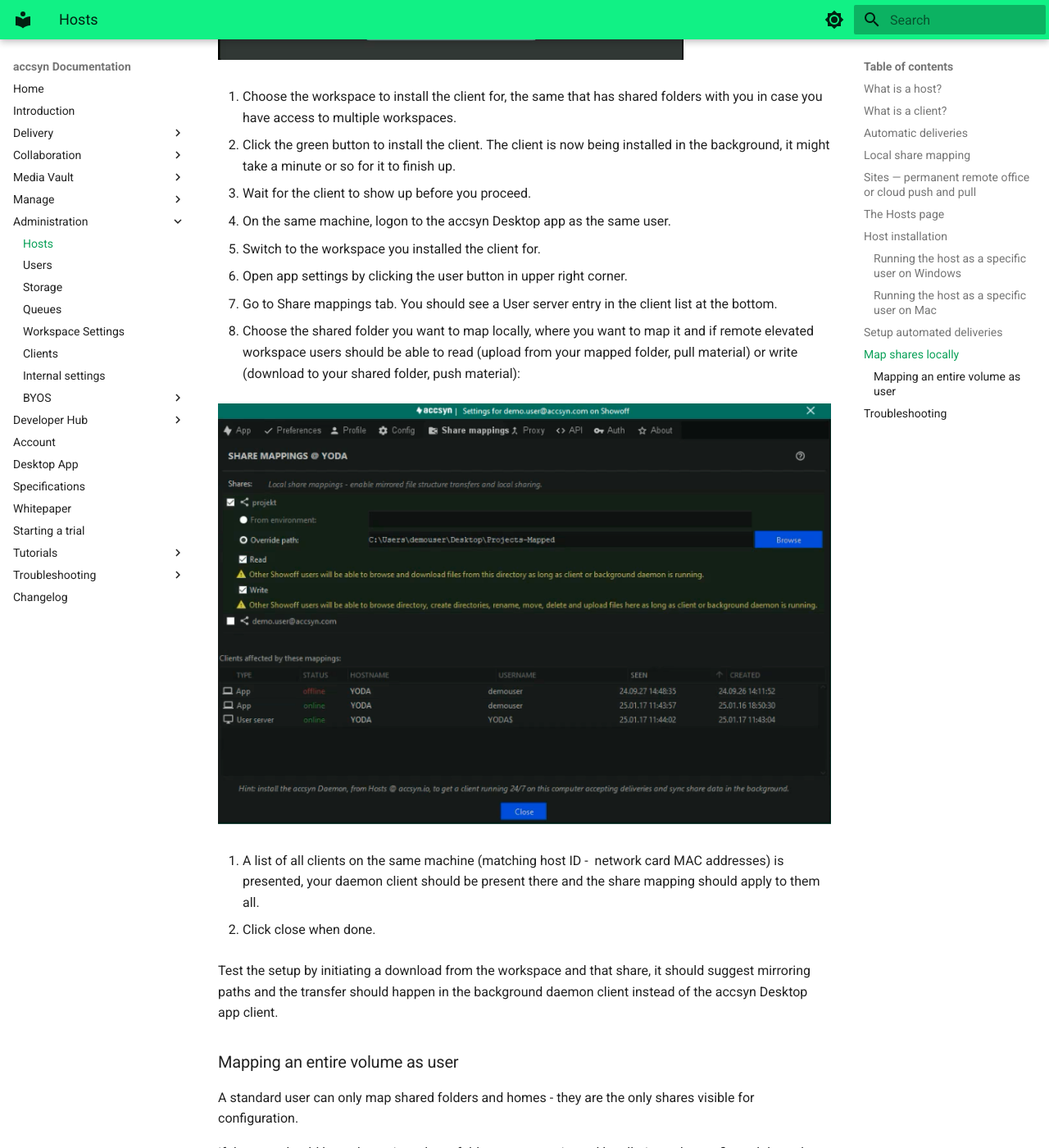
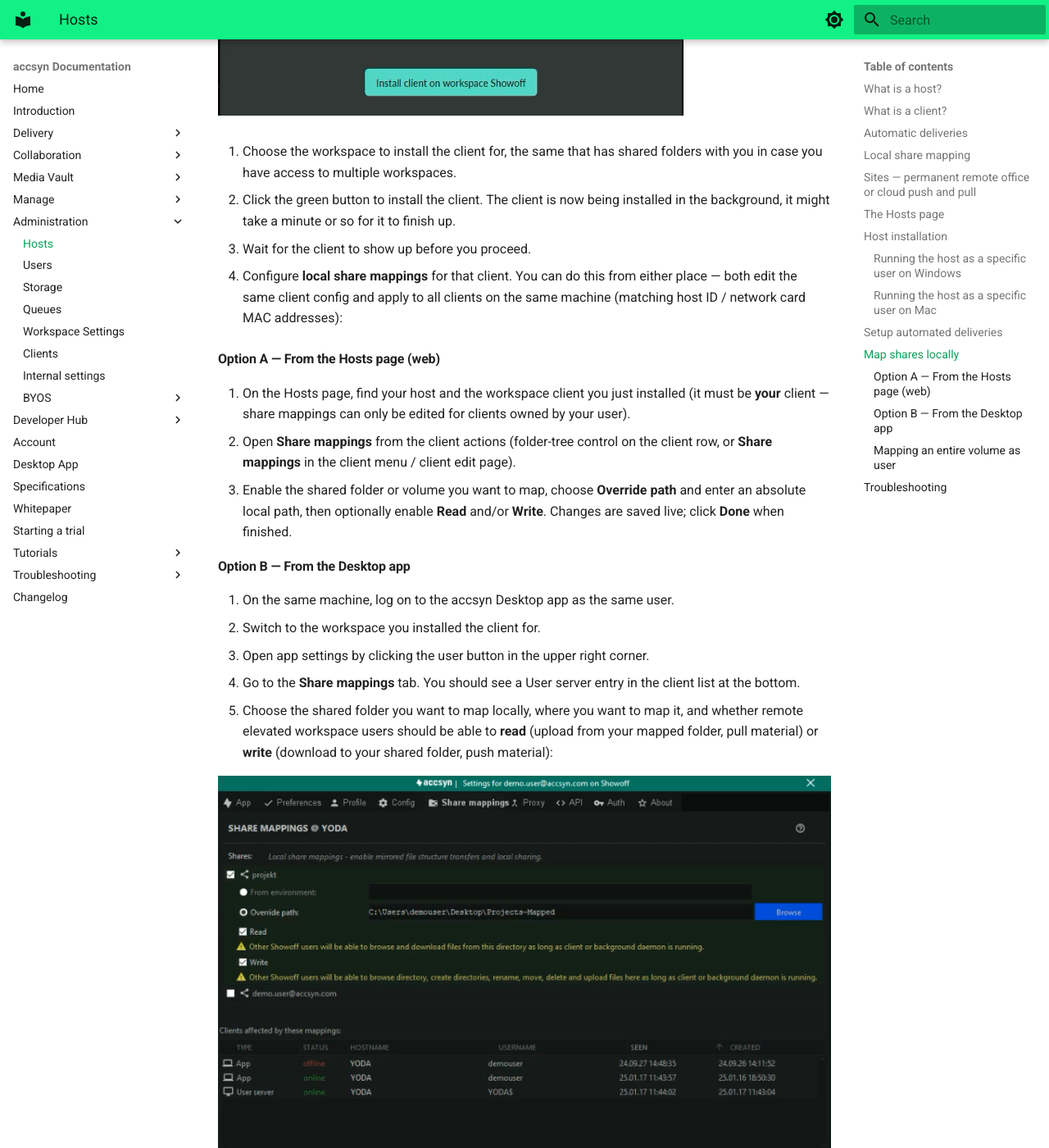
Before and after one commit to accsyn/doc, an MkDocs documentation site: the page built from docs/admin/hosts.md, in a window 1280 px wide and 1400 px high, scrolled down 7633 px. Shown: the whole window at 82% size. Built offline with MkDocs 1.6.1 and Material for MkDocs 9.7.7, drawn with Linux system fonts in a browser that asks for light colours; some of the changed text lies outside the part shown.

Commit message:
Improved introduction; Web config of local share mappings;

```diff
--- a/docs/admin/hosts.md
+++ b/docs/admin/hosts.md
@@ -38,6 +38,8 @@
 By mapping shared folders locally, and exposing them as readable and writeable, elevated workspace users can get access to your local storage for both downloading material to you and uploading from your computer. This is useful in a working from home scenario or for vendors that need to provide a local work area for storing file assets, with the same folder structure as on your cloud or on-prem accsyn storage.
 
 With **read** access, operators can **pull** (upload from your mapped folder onto main storage or a site). With **write** access, they can **push** (download from main storage or a site onto your mapped folder). Transfers require your Desktop App or User server client to be online — see [Map shares locally](#map-shares-locally) below.
+
+Share mappings can be configured in the **Desktop app** (Settings → Share mappings) or on the **Hosts** page in the web app for your own client — see the steps under [Map shares locally](#map-shares-locally).
 
 ### Sites — permanent remote office or cloud push and pull
 
@@ -194,21 +196,26 @@
 
 5. Wait for the client to show up before you proceed.
 
-6. On the same machine, logon to the accsyn Desktop app as the same user.
+6. Configure **local share mappings** for that client. You can do this from either place — both edit the same client config and apply to all clients on the same machine (matching host ID / network card MAC addresses):
 
-7. Switch to the workspace you installed the client for.
+#### Option A — From the Hosts page (web)
 
-8. Open app settings by clicking the user button in upper right corner.
+1. On the Hosts page, find your host and the workspace client you just installed (it must be **your** client — share mappings can only be edited for clients owned by your user).
+2. Open **Share mappings** from the client actions (folder-tree control on the client row, or **Share mappings** in the client menu / client edit page).
+3. Enable the shared folder or volume you want to map, choose **Override path** and enter an absolute local path, then optionally enable **Read** and/or **Write**. Changes are saved live; click **Done** when finished.
 
-9. Go to Share mappings tab. You should see a User server entry in the client list at the bottom.
+#### Option B — From the Desktop app
 
-10. Choose the shared folder you want to map locally, where you want to map it and if remote elevated workspace users should be able to read (upload from your mapped folder, pull material) or write (download to your shared folder, push material):
+1. On the same machine, log on to the accsyn Desktop app as the same user.
+2. Switch to the workspace you installed the client for.
+3. Open app settings by clicking the user button in the upper right corner.
+4. Go to the **Share mappings** tab. You should see a User server entry in the client list at the bottom.
+5. Choose the shared folder you want to map locally, where you want to map it, and whether remote elevated workspace users should be able to **read** (upload from your mapped folder, pull material) or **write** (download to your shared folder, push material):
 
 ![](/assets/admin_hosts-ce53c04370db.png)
 
-11. A list of all clients on the same machine (matching host ID -  network card MAC addresses) is presented, your daemon client should be present there and the share mapping should apply to them all.
-
-12. Click close when done.
+6. A list of all clients on the same machine is presented; your daemon client should be present and the share mapping should apply to them all.
+7. Click close when done.
 
 
 
@@ -226,7 +233,7 @@
 2. Shut down all accsyn processes (desktop app and background daemon/services).
 3. Set this environment variable globally, or by configuring the accsyn client startup environment: ACCSYN_STORAGE_PATH=/Path/To/Local/Storage. "STORAGE" should match the volume API code attribute in this example, /Path/To/Local/Storage is the local path where the volume should be mapped.
 4. Start the background daemon/service and desktop app again. From this point on, downloads of files from the volume will be preset to the local path with mirrored paths enabled and the same applies for uploads from that path - if it matches a shared folder or home path.
-5. In desktop app share mapping preferences, the volume should now appear. Enable "Read" and "Write" permissions, this will now enable workspace operators (admins and employees with access to volume) to push and pull files to/from the local path [/Path/To/Local/Storage].
+5. In share mapping preferences (Desktop app **Share mappings** tab, or **Share mappings** for your client on the Hosts page), the volume should now appear. Enable **Read** and **Write** permissions; this will enable workspace operators (admins and employees with access to the volume) to push and pull files to/from the local path [/Path/To/Local/Storage].
 
 
 
```
Also changed, not shown: docs/admin/byos/index.md (+6 -10 lines), docs/changelog.md (+4 -2 lines), docs/introduction.md (+7 -5 lines), docs/assets/introduction-schematics.png (added).
